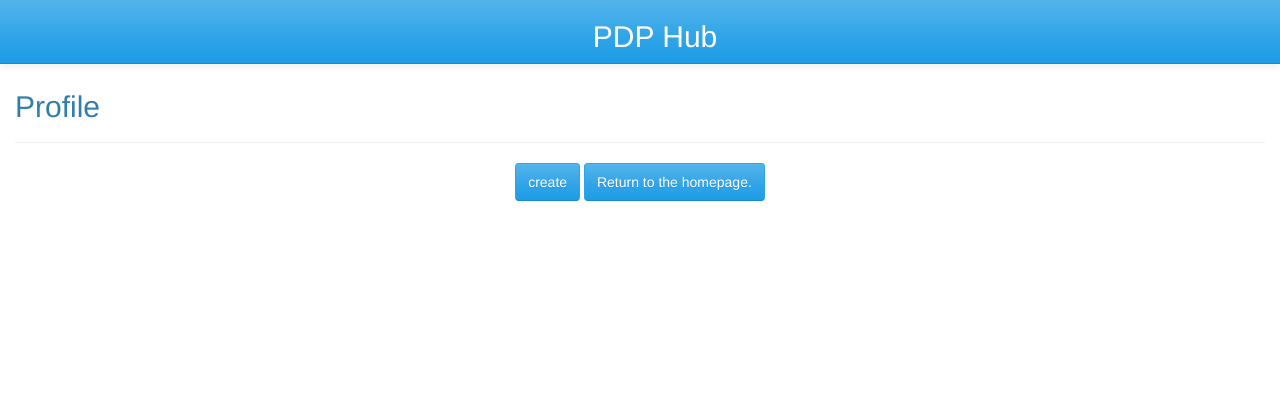
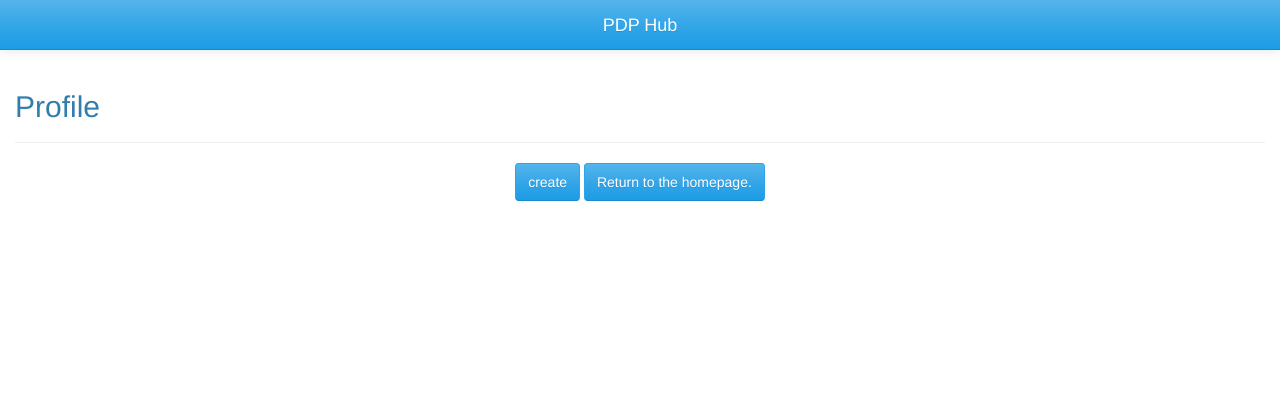
Before and after one commit to kave/PD_Hub, a Django app: page /profile/ in a window 1280 px wide. Shown: the top 420 px of the page. Run offline with Django 3.2, Linux system fonts and the light colour scheme; parts of the project's set-up code (start-up, migrations or seed data) failed here and were passed over; some libraries are stand-ins or nearby versions.

Commit message:
Fixed navbar so header ceneterd

```diff
--- a/core/static/css/navbar.css
+++ b/core/static/css/navbar.css
@@ -1,10 +1,9 @@
-.navbar-nav {
-  width: 100%;
-  text-align: center;
-  position:relative;
+
+.navbar-brand
+{
+    position: absolute;
+    width: 100%;
+    left: 0;
+    text-align: center;
+    margin: auto;
 }
-.navbar-nav > li {
-  float: none;
-  display: inline-block;
-  margin:0 auto;
-}
--- a/core/templates/base.html
+++ b/core/templates/base.html
@@ -32,39 +32,31 @@
     <script type="text/javascript" src="{% static 'bower_components/underscore/underscore-min.js' %} "></script>
 </head>
 
+
 <nav class="navbar navbar-default navbar-fixed-top" role="navigation">
-    <div class="container">
     <div class="navbar-header">
-            <button type="button" class="navbar-toggle" data-toggle="collapse" data-target="#navbar-main">
-                <span class="sr-only">Toggle navigation</span>
+        <button type="button" class="navbar-toggle" data-toggle="collapse" data-target=".navbar-collapse">
             <span class="icon-bar"></span>
             <span class="icon-bar"></span>
             <span class="icon-bar"></span>
         </button>
     </div>
-
-        <div class="collapse navbar-collapse" id="navbar-main">
+    <a class="navbar-brand" href="{% url 'core:base' %}?next={{ request.path }}" style="color:white">PDP Hub</a>
+    <div class="navbar-collapse collapse">
+        <ul class="nav navbar-nav navbar-left">
+            {% if request.user.is_authenticated %}
+            <li><a href="{% url 'core:profile' %}?next={{ request.path }}" class="btn btn-primary">
+                    {{ request.user.username }}</a></li>
+            <li><a href="{% url 'core:pdp_list' %}?next={{ request.path }}" class="btn btn-primary">User PDP</a></li>
+            <li><a href="{% url 'core:pdp_create' %}?next={{ request.path }}" class="btn btn-primary">New PDP</a></li>
+            {% endif %}
+        </ul>
         <ul class="nav navbar-nav navbar-right">
             {% if request.user.is_authenticated %}
-                <li class="pull-left">
-                    <a href="{% url 'core:profile' %}?next={{ request.path }}" class="btn btn-primary">
-                    {{ request.user.username }}</a>
-                </li>
-                <li class="pull-left">
-                    <a href="{% url 'core:pdp_list' %}?next={{ request.path }}" class="btn btn-primary">User PDP</a>
-                </li>
-                <li class="pull-left">
-                    <a href="{% url 'core:pdp_create' %}?next={{ request.path }}" class="btn btn-primary">New PDP</a>
-                </li>
-                {% endif %}
-                <li class="center">
-                    <h2><a href="{% url 'core:base' %}?next={{ request.path }}" style="color:white">PDP Hub</a></h2>
-                </li>
-                {% if request.user.is_authenticated %}
-                <li class="pull-right"><a href="{% url 'auth:logout' %}?next={{ request.path }}">Logout</a></li>
-                {% endif %}
+            <li><a href="{% url 'auth:logout' %}?next={{ request.path }}">Logout</a></li>
+            <li><a></a></li>
+            {%  endif %}
         </ul>
-        </div>
     </div>
 </nav>
 
```
Lines whose indentation alone changed are shown as unchanged.
